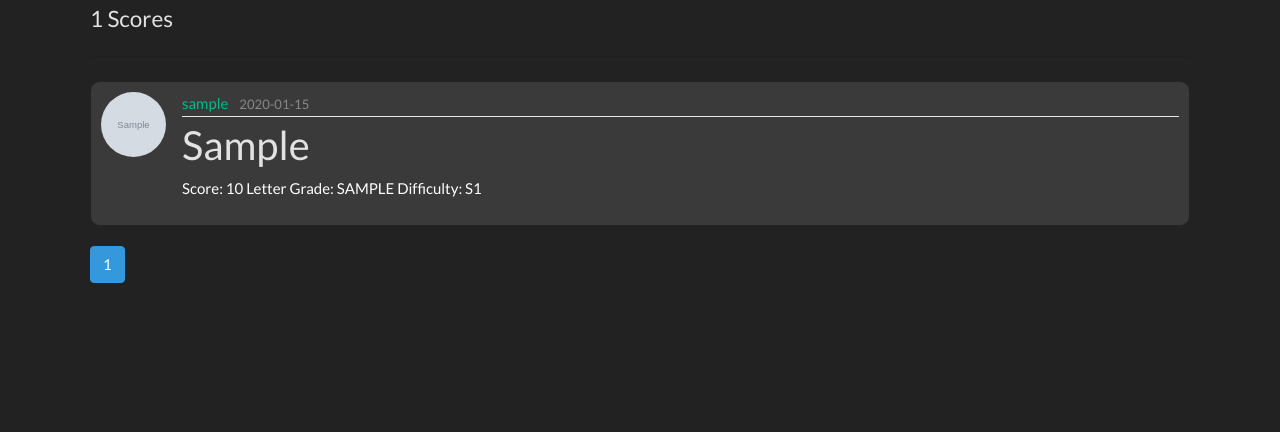
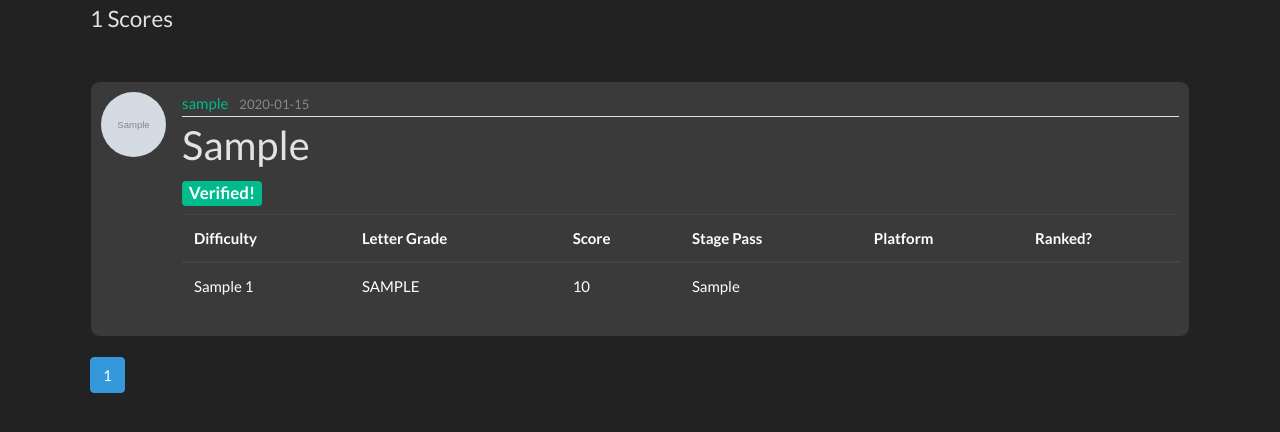
Before and after one commit to dj505/ArrowTracker, a Flask app: a page that uses app/templates/user_posts.html in a window 1280 px wide. Shown: the part 151-583 px from the top of the page. Run offline with Flask 2, Linux system fonts and the light colour scheme; tables that the repository leaves empty hold one stand-in row (values such as "Sample post"); grey boxes marked "Sample" are stand-in pictures; parts of the project's set-up code (start-up, migrations or seed data) failed here and were passed over; some libraries are stand-ins or nearby versions.

Commit message:
User posts page looks better now

```diff
--- a/app/templates/user_posts.html
+++ b/app/templates/user_posts.html
@@ -4,19 +4,52 @@
   <h4>{{ scores.total }} Scores</h4>
   <hr class="my-4">
   {% for score in scores.items %}
-  <article class="media content-section">
+  <article class="media content-section" style="overflow: auto; max-width: 100%">
     <img src="{{ url_for('static', filename='profile_pics/' + score.author.image_file) }}" class="rounded-circle article-img">
     <div class="media-body">
       <div class="article-metadata">
         <a class="mr-2" href="{{ url_for('users.user_posts', username=score.author.username) }}">{{ score.author.username }}</a>
         <small class="text-muted">{{ score.date_posted.strftime('%Y-%m-%d') }}</small>
       </div>
-      <h2><a class="article-title" href="{{ url_for('scores.score', score_id=score.id) }}">{{ score.song }}</a></h2>
-      <p class="article-content">
-        Score: {{ score.score }}
-        Letter Grade: {{ score.lettergrade.upper() }}
-        Difficulty: {{ score.type[0].upper() + difficulty }}
-      </p>
+      {% if score.image_file != "None" %}
+        <h2><a class="article-title" href="{{ url_for('scores.score', score_id=score.id) }}">{{ score.song }}</a></h2><h4><span class="badge badge-success">Verified!</span></h4>
+      {% else %}
+        <h2><a class="article-title" href="{{ url_for('scores.score', score_id=score.id) }}">{{ score.song }}</a></h2>
+      {% endif %}
+      <div class="article-content">
+        <div class="table-responsive">
+          <table class="table">
+            <thead>
+              <tr>
+                <th>Difficulty</th>
+                <th>Letter Grade</th>
+                <th>Score</th>
+                <th>Stage Pass</th>
+                <th>Platform</th>
+                <th>Ranked?</th>
+              </tr>
+            </thead>
+            <tbody>
+              <tr>
+                <td>{{score.type.capitalize()}} {{score.difficulty}}</td>
+                <td>{{score.lettergrade.upper()}}</td>
+                <td>{{score.score}}</td>
+                {% if score.stagepass == "True" %}
+                  <td>{{score.stagepass|replace("True", "Yes")}}</td>
+                {% elif score.stagepass == "False" %}
+                  <td>{{score.stagepass|replace("False", "No")}}</td>
+                {% endif %}
+                <td>{{score.platform.capitalize()}}</td>
+                {% if score.ranked == "True" %}
+                  <td>{{score.ranked|replace("True", "Yes")}}</td>
+                {% elif score.ranked == "False" %}
+                  <td>{{score.ranked|replace("False", "No")}}</td>
+                {% endif %}
+              </tr>
+            </tbody>
+          </table>
+        </div>
+      </div>
     </div>
   </article>
   {% endfor %}
```
